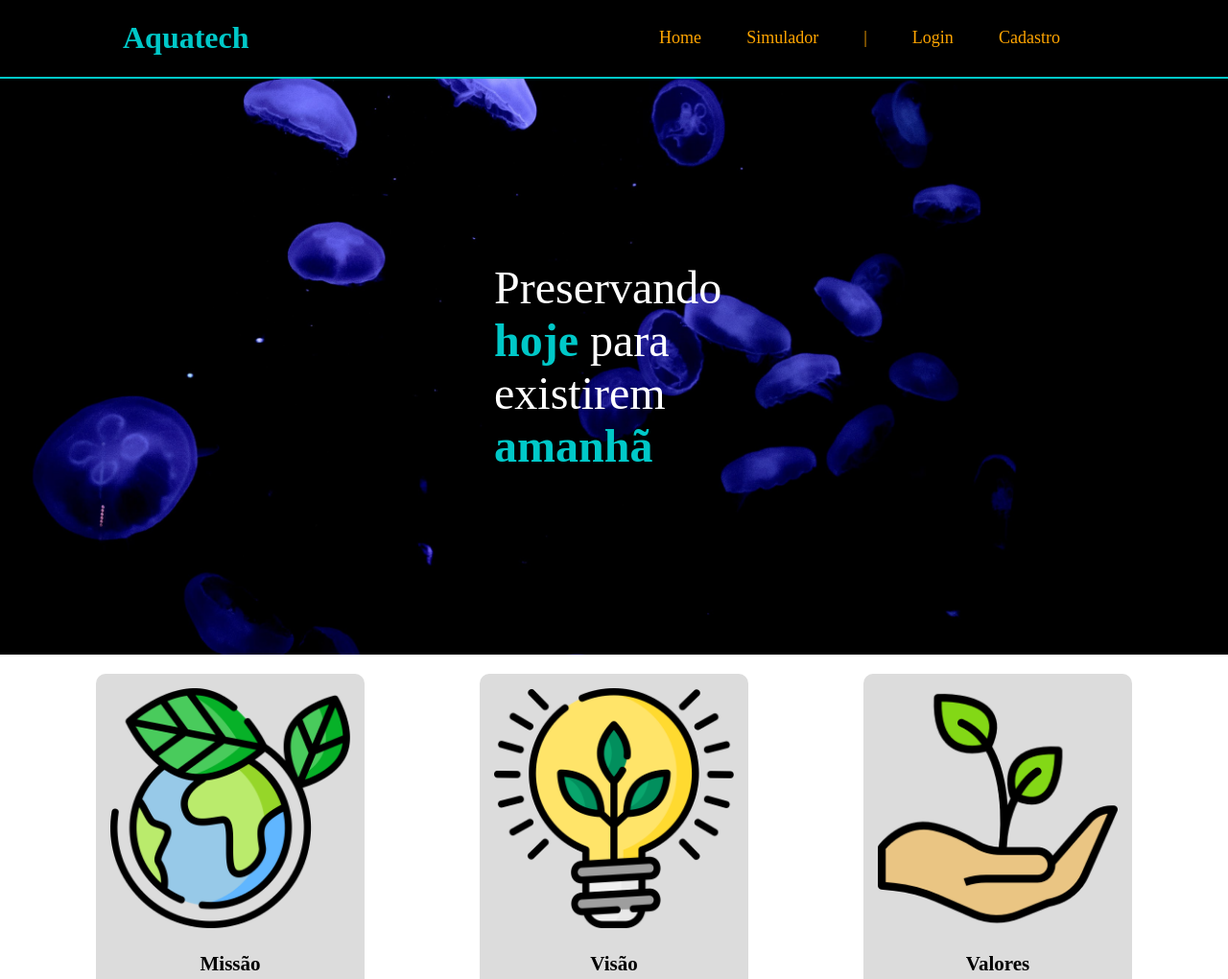
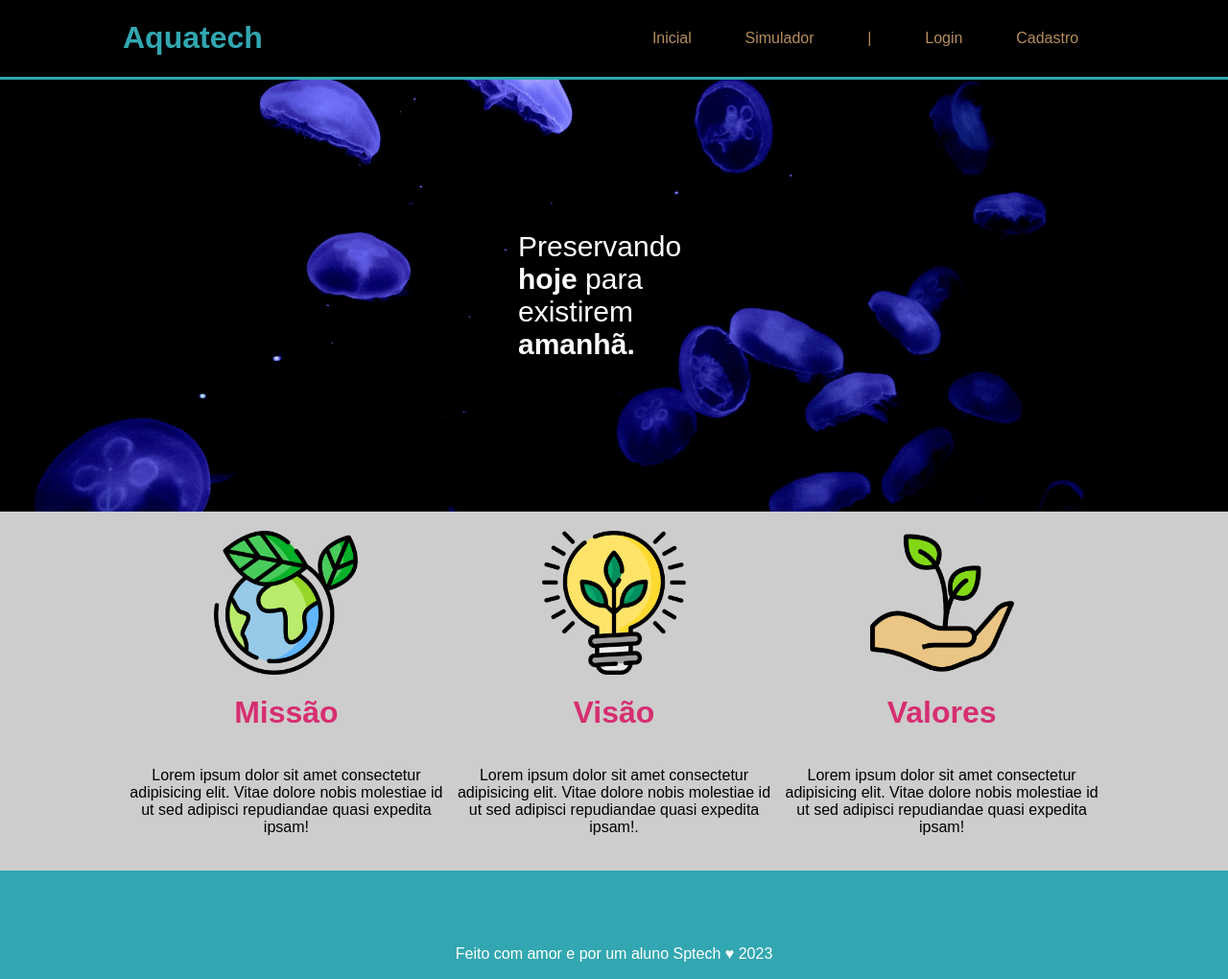
Before and after one commit to Hideki19/Atividade-Aula-02-CSS, a plain HTML site: page index.html in a window 1280 px wide. Shown: the top 1020 px of the page at 96% size. Drawn offline with Linux system fonts and the light colour scheme.

Commit message:
atividade-02-css

```diff
--- /dev/null
+++ b/css/style.css
@@ -0,0 +1,106 @@
+* {
+    font-family: Arial;
+}
+
+body {
+    margin: 0;
+}
+
+/* Começo do header */
+.header {
+    width: 100%;
+    border-bottom: solid 3px #32a7b1;
+    background-color: black;
+}
+
+.header h1 {
+    color: #32a7b1;
+}
+
+.container {
+    display: flex;
+    width: 80%;
+    margin: auto;
+}
+
+.header .container {
+    justify-content: space-between;
+    align-items: center;
+}
+
+.navbar {
+    color: #b58d5d;
+    list-style: none;
+    display: flex;
+    justify-content: space-around;
+    width: 500px;
+}
+/* Fim do header */
+
+
+/* Começo do banner */
+.banner {
+    width: 100%;
+    height: 450px;
+    background-image: url('../images/bg-jelly-fish-para_outras_pags.png');
+}
+
+.banner .container {
+    height: 100%;
+    justify-content: center;
+    align-items: center;
+}
+
+.banner .container p {
+    font-size: 30px;
+    color: white;
+    width: 200px;
+}
+
+p span {
+    font-weight: 700;
+}
+/*Fim do banner*/
+
+/* Começo do social */
+.social {
+    width: 100%;
+    background-color: #cdcdcd;
+    display: flex;
+    justify-content: space-evenly;
+}
+
+.container img {
+    width: 150px;
+    height: 150px;
+}
+
+.social .container {
+    justify-content: space-evenly;
+}
+
+.card {
+    display: flex;
+    flex-direction: column;
+    align-items: center;
+    text-align: center;
+    padding: 20px 5px;
+}
+
+.card h1 {
+    color: #d62e71;
+}
+/* Fim do social */
+
+/* Começo do footer */
+.footer {
+    background-color: #32a7b1;
+    color: white;
+}
+
+.footer .container {
+    justify-content: center;
+    align-items: center;
+    height: 174px;
+}
+/* Fim do footer */
--- a/index.html
+++ b/index.html
@@ -1,51 +1,68 @@
 <!DOCTYPE html>
 <html lang="en">
+
 <head>
     <meta charset="UTF-8">
     <meta http-equiv="X-UA-Compatible" content="IE=edge">
     <meta name="viewport" content="width=device-width, initial-scale=1.0">
-    <link rel="stylesheet" href="style.css">
-    <title>Aquatech</title>
-    <link rel="icon" href="/images/favicon2.ico">
+    <link rel="stylesheet" href="./css/style.css">
+    <title>Home</title>
+    <link rel="icon" href="./images/favicon2.ico">
 </head>
+
 <body>
-    <div id="divHeader">
-        <div id="divTitulo">
+    <!--Começo do header-->
+    <div class="header">
+        <div class="container">
             <h1 class="blue">Aquatech</h1>
-        </div>
-        <div id="divPages">
-            <p>Home</p>
-            <p>Simulador</p>
-            <p>|</p>
-            <p>Login</p>
-            <p>Cadastro</p>
+            <ul class="navbar">
+                <li><a href="./index.html"></a>Inicial</li>
+                <li>Simulador</li>
+                <li>|</li>
+                <li>Login</li>
+                <li>Cadastro</li>
+            </ul>
         </div>
     </div>
-    <div id="divBanner">
-        <div id="divSlogan"><span>Preservando <span class="blue">hoje</span> para existirem <span class="blue">amanhã</span></span></div>
-    </div>
-    <div id="divSocial">
-        <div class="divCard">
-            <img src="images/planet-earth_color.png" alt="">
-            <br>
-            <b class="cardTitulo">Missão</b>
-            <br>
-            <p>Lorem ipsum dolor sit, amet consectetur adipiscing elit. Quo amet necessitatibus earum voluptate nam. Odio maxime eveniet totam quia corporis vitae voluptatum pariatur illum dolore facere! Placeat aspernatur iusto dolore!</p>
-        </div>
-        <div class="divCard">
-            <img src="images/lightbulb_color.png" alt="">
-            <br>
-            <b class="cardTitulo">Visão</b>
-            <br>
-            <p>Lorem ipsum dolor sit, amet consectetur adipiscing elit. Quo amet necessitatibus earum voluptate nam. Odio maxime eveniet totam quia corporis vitae voluptatum pariatur illum dolore facere! Placeat aspernatur iusto dolore!</p>
-        </div>
-        <div class="divCard">
-            <img src="images/growth_color.png" alt="">
-            <br>
-            <b class="cardTitulo">Valores</b>
-            <br>
-            <p>Lorem ipsum dolor sit, amet consectetur adipiscing elit. Quo amet necessitatibus earum voluptate nam. Odio maxime eveniet totam quia corporis vitae voluptatum pariatur illum dolore facere! Placeat aspernatur iusto dolore!</p>
+    <!--Fim do header-->
+
+    <!--Começo do banner-->
+    <div class="banner">
+        <div class="container">
+            <p>Preservando <span>hoje</span> para existirem <span>amanhã.</span></p>
         </div>
     </div>
+    <!--Fim do banner-->
+
+    <!--Começo do social-->
+    <div class="social">
+        <div class="container">
+            <div class="card">
+                <img src="images/planet-earth_color.png" alt="Planeta - Missão">
+                <h1>Missão</h1>
+                <p>Lorem ipsum dolor sit amet consectetur adipisicing elit. Vitae dolore nobis molestiae id ut sed adipisci repudiandae quasi expedita ipsam!</p>
+            </div>
+            <div class="card">
+                <img src="images/lightbulb_color.png" alt="Lâmpada - Visão">
+                <h1>Visão</h1>
+                <p>Lorem ipsum dolor sit amet consectetur adipisicing elit. Vitae dolore nobis molestiae id ut sed adipisci repudiandae quasi expedita ipsam!.</p>
+            </div>
+            <div class="card">
+                <img src="images/growth_color.png" alt="Mão - Valores">
+                <h1>Valores</h1>
+                <p>Lorem ipsum dolor sit amet consectetur adipisicing elit. Vitae dolore nobis molestiae id ut sed adipisci repudiandae quasi expedita ipsam!</p>
+            </div>
+        </div>
+    </div>
+    <!--Fim do social-->
+
+    <!--Começo do footer-->
+    <div class="footer">
+        <div class="container">
+            <p>Feito com amor e por um aluno Sptech &hearts; 2023</p>
+        </div>
+    </div>
+    <!--Fim do footer-->
 </body>
+
 </html>
--- a/style.css
+++ /dev/null
@@ -1,64 +0,0 @@
-body{
-    margin: 0;
-}
-#divHeader{
-    display: flex;
-    align-items: center;
-    justify-content: space-between;
-    padding-left: 10%;
-    padding-right: 10%;
-    background-color: black;
-    border-bottom: solid 2px rgb(0, 200, 200);
-}
-#divTitulo{
-    width: 50%;
-}
-#divPages{
-    width: 50%;
-    display: flex;
-    flex-direction: row;
-    justify-content: space-evenly;
-    color: orange;
-    font-size: large;
-}
-.blue{
-    color: rgb(0, 200, 200);
-    font-weight: bold;
-    white-space: nowrap;
-}
-#divBanner{
-    width: auto;
-    height: 600px;
-    display: flex;
-    align-items: center;
-    justify-content: center;
-    background-image: url('images/bg-jelly-fish-para_outras_pags.png');
-    background-repeat: no-repeat;
-    background-size: cover;
-}
-#divSlogan{
-    width: 250px;
-    display: flex;
-    flex-wrap: wrap;
-    justify-content: flex-start;
-    color: white;
-    font-size: 3em;
-}
-#divSocial{
-    display: flex;
-    justify-content: space-evenly;
-}
-.divCard{
-    width: 250px;
-    margin: 20px;
-    padding: 15px;
-    display: flex;
-    flex-direction: column;
-    background-color: rgb(220, 220, 220);
-    font-size: 21px;
-    border-radius: 10px;
-}
-.cardTitulo{
-    display: flex;
-    justify-content: center;
-}
```
Also changed, not shown: css/style-form.css (added, +29 -0 lines), login.html (added, +54 -0 lines).
